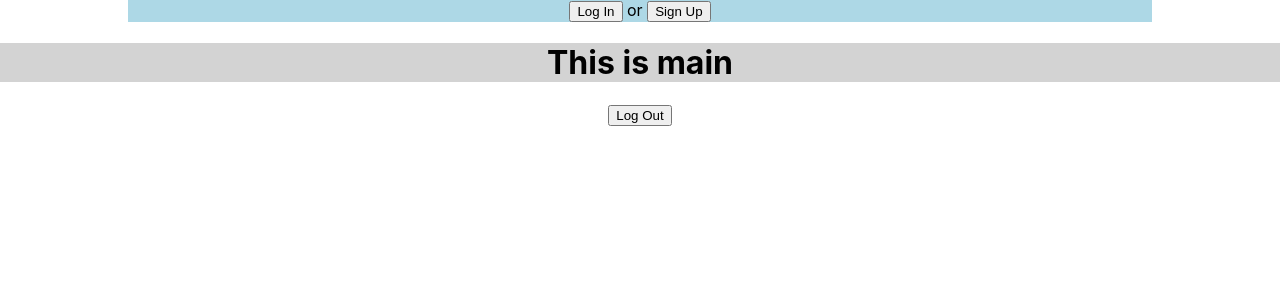
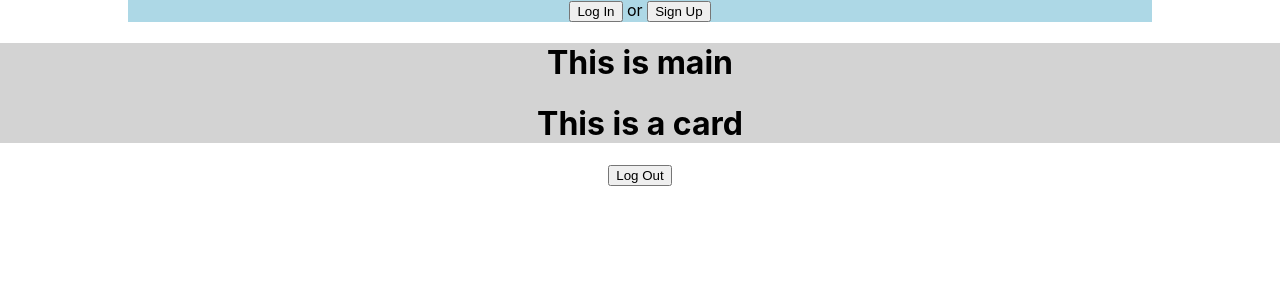
Before and after one commit to bbbtttiii/parallelogram-frontend, a React (Create React App) app in the folder frontend/: page / in a window 1280 px wide. Shown: the top 300 px of the page. Built offline with nearby package versions, Linux system fonts and the light colour scheme; no server answers.

Commit message:
add Card component

```diff
--- /dev/null
+++ b/frontend/src/components/Card.js
@@ -0,0 +1,11 @@
+import React from 'react';
+
+const Card = () => {
+  return (
+    <div className="Card">
+      <h1>This is a card</h1>
+    </div>
+  )
+}
+
+export default Card;
--- a/frontend/src/components/Main.js
+++ b/frontend/src/components/Main.js
@@ -1,9 +1,11 @@
 import React from 'react';
+import Card from './Card.js';
 
 const Main = () => {
   return (
     <div className="Main">
       <h1>This is main</h1>
+      <Card />
     </div>
   )
 }
```
Also changed, not shown: 1 other file (tests, documents, lock files or other folders).
